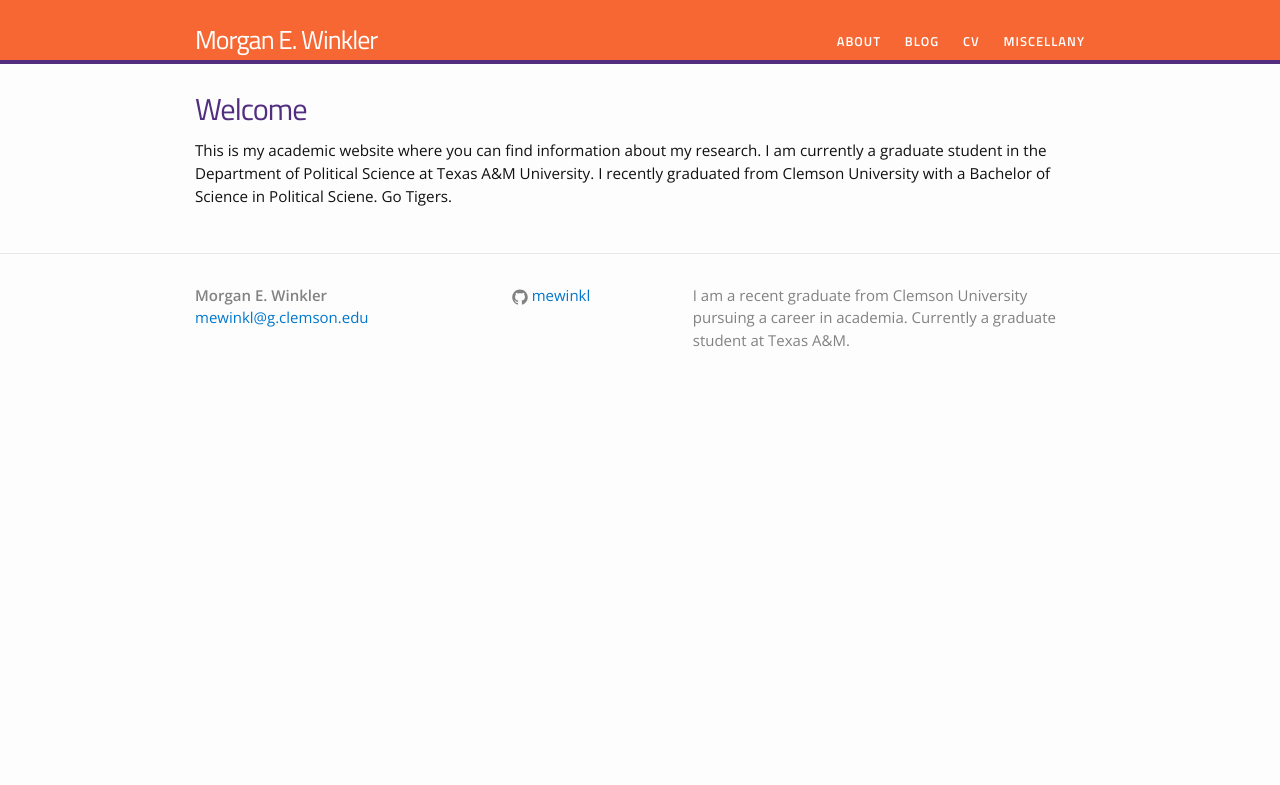
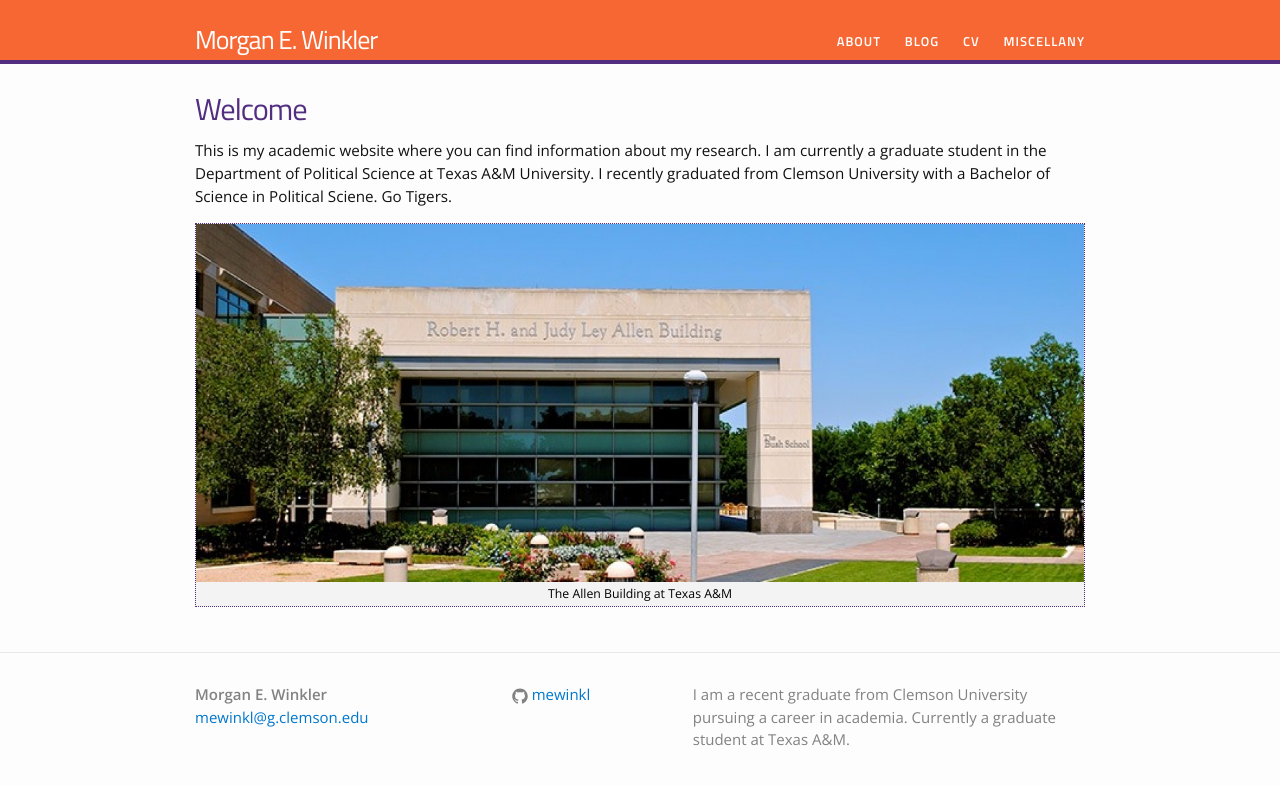
Before and after one commit to mewinkl/mewinkl.github.io, a Jekyll site: the page built from index.html, in a window 1280 px wide. Shown: the top 785 px of the page. Built offline with Jekyll 4.4.1, drawn with Linux system fonts in a browser that asks for light colours.

Commit message:
add pic of Allen Building

```diff
--- a/index.html
+++ b/index.html
@@ -10,4 +10,6 @@ layout: default
 
 <p>This is my academic website where you can find information about my research. I am currently a graduate student in the Department of Political Science at Texas A&M University. I recently graduated from Clemson University with a Bachelor of Science in Political Sciene. Go Tigers. </p>
 
+{% include image.html url="http://mewinkl.github.io/allen-building.jpg" caption="The Allen Building at Texas A&M" width=1000 align="center" %}
+
 </div>
```
Also changed, not shown: allen-building.jpg (added).
